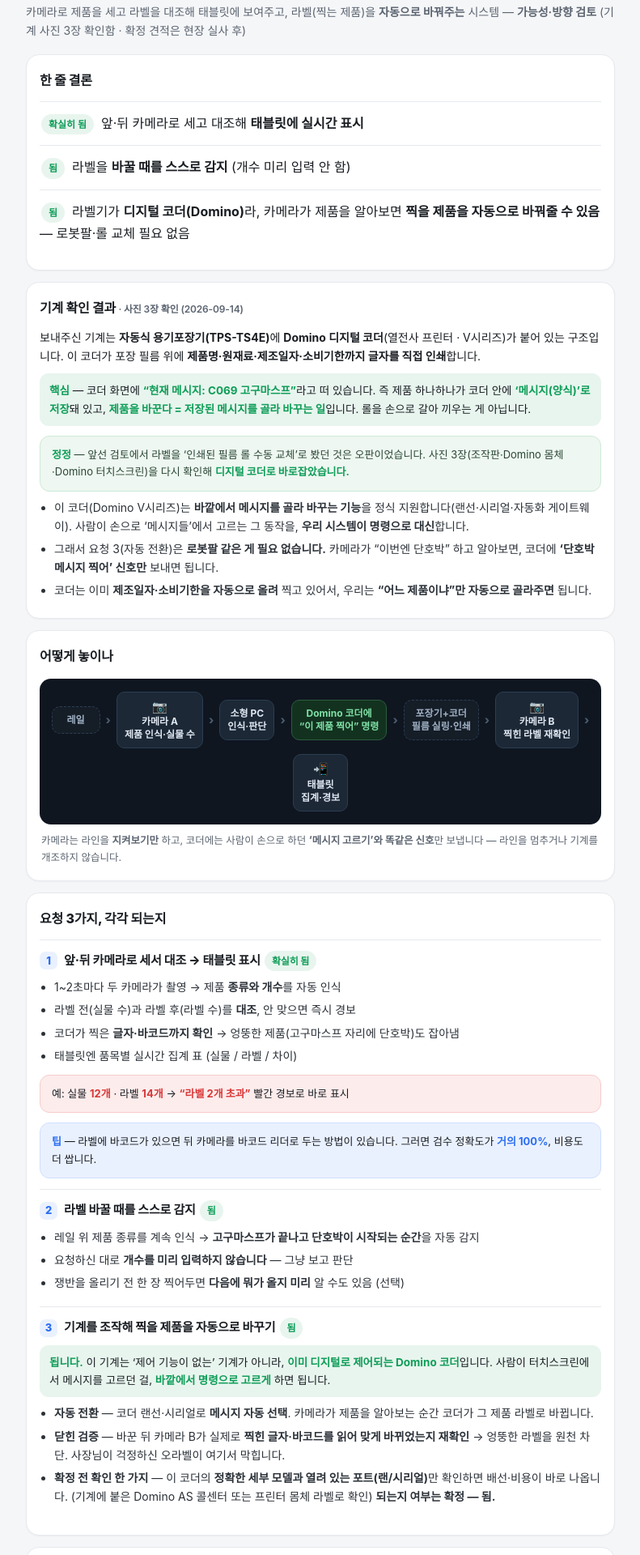
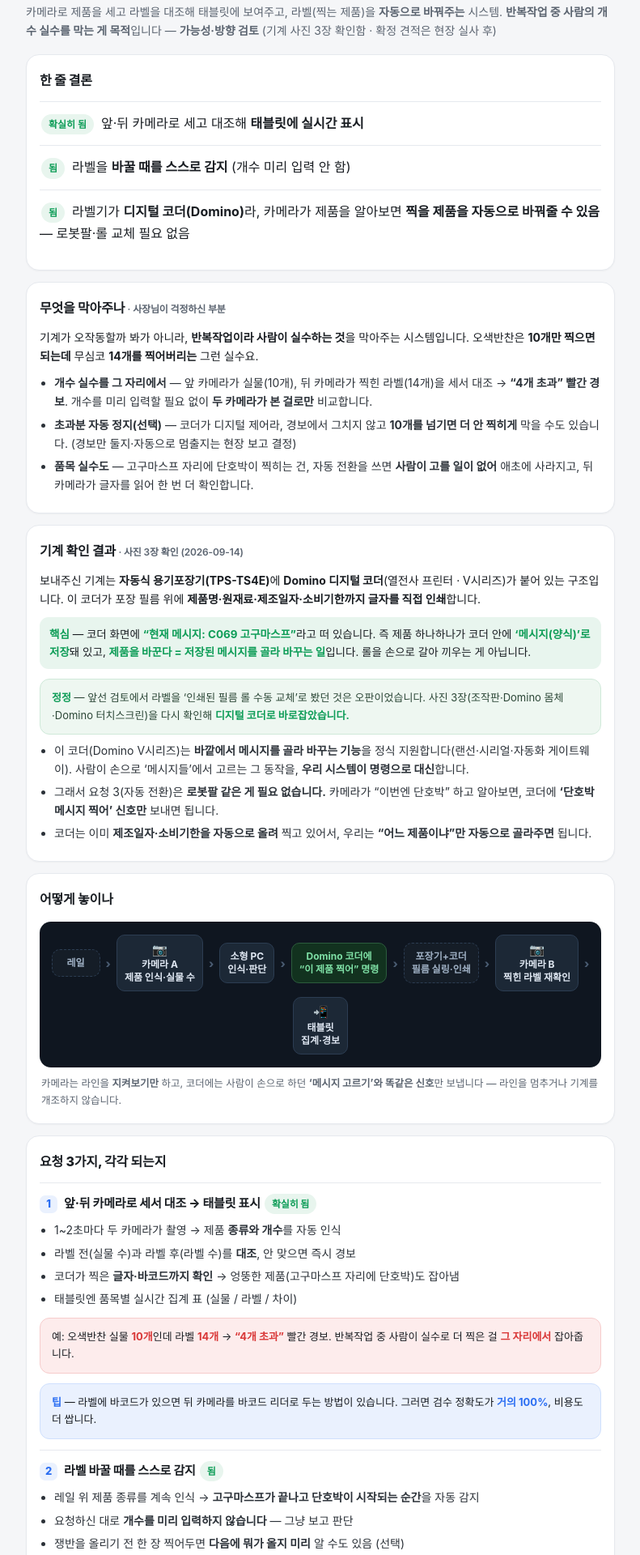
Before and after one commit to HONEST-FAMILY/factory-label-vision, a plain HTML site: page index.html in a window 1280 px wide. Shown: the part 65-1985 px from the top of the page at 81% size, without its empty margins (244-1035 px from the left). Drawn offline with Linux system fonts and the light colour scheme; a web font is replaced by a local one.

Commit message:
라벨 검수 검토 문서 정정 — 걱정 포인트를 '사람의 개수 실수 방지'로 바로잡음(10개 찍을 걸 14개 찍는 반복작업 실수 차단)

```diff
--- a/index.html
+++ b/index.html
@@ -64,13 +64,23 @@
 <body>
 <div class="wrap">
   <h1>공장 라벨 검수·자동 전환 시스템</h1>
-  <p class="lead">카메라로 제품을 세고 라벨을 대조해 태블릿에 보여주고, 라벨(찍는 제품)을 <b>자동으로 바꿔주는</b> 시스템 — <b>가능성·방향 검토</b> (기계 사진 3장 확인함 · 확정 견적은 현장 실사 후)</p>
+  <p class="lead">카메라로 제품을 세고 라벨을 대조해 태블릿에 보여주고, 라벨(찍는 제품)을 <b>자동으로 바꿔주는</b> 시스템. <b>반복작업 중 사람의 개수 실수를 막는 게 목적</b>입니다 — <b>가능성·방향 검토</b> (기계 사진 3장 확인함 · 확정 견적은 현장 실사 후)</p>
 
   <div class="card">
     <h2>한 줄 결론</h2>
     <div class="item"><span class="badge b-go">확실히 됨</span> &nbsp;앞·뒤 카메라로 세고 대조해 <b>태블릿에 실시간 표시</b></div>
     <div class="item"><span class="badge b-go">됨</span> &nbsp;라벨을 <b>바꿀 때를 스스로 감지</b> (개수 미리 입력 안 함)</div>
     <div class="item"><span class="badge b-go">됨</span> &nbsp;라벨기가 <b>디지털 코더(Domino)</b>라, 카메라가 제품을 알아보면 <b>찍을 제품을 자동으로 바꿔줄 수 있음</b> — 로봇팔·롤 교체 필요 없음</div>
+  </div>
+
+  <div class="card">
+    <h2>무엇을 막아주나 <span style="font-weight:600;font-size:12px;color:var(--sub)">· 사장님이 걱정하신 부분</span></h2>
+    <p style="font-size:14px;margin:0 0 10px">기계가 오작동할까 봐가 아니라, <b>반복작업이라 사람이 실수하는 것</b>을 막아주는 시스템입니다. 오색반찬은 <b>10개만 찍으면 되는데</b> 무심코 <b>14개를 찍어버리는</b> 그런 실수요.</p>
+    <ul>
+      <li><b>개수 실수를 그 자리에서</b> — 앞 카메라가 실물(10개), 뒤 카메라가 찍힌 라벨(14개)을 세서 대조 → <b>“4개 초과” 빨간 경보</b>. 개수를 미리 입력할 필요 없이 <b>두 카메라가 본 걸로만</b> 비교합니다.</li>
+      <li><b>초과분 자동 정지(선택)</b> — 코더가 디지털 제어라, 경보에서 그치지 않고 <b>10개를 넘기면 더 안 찍히게</b> 막을 수도 있습니다. (경보만 둘지·자동으로 멈출지는 현장 보고 결정)</li>
+      <li><b>품목 실수도</b> — 고구마스프 자리에 단호박이 찍히는 건, 자동 전환을 쓰면 <b>사람이 고를 일이 없어</b> 애초에 사라지고, 뒤 카메라가 글자를 읽어 한 번 더 확인합니다.</li>
+    </ul>
   </div>
 
   <div class="card">
@@ -116,7 +126,7 @@
         <li>코더가 찍은 <b>글자·바코드까지 확인</b> → 엉뚱한 제품(고구마스프 자리에 단호박)도 잡아냄</li>
         <li>태블릿엔 품목별 실시간 집계 표 (실물 / 라벨 / 차이)</li>
       </ul>
-      <div class="ex">예: 실물 <b>12개</b> · 라벨 <b>14개</b> → <b>“라벨 2개 초과”</b> 빨간 경보로 바로 표시</div>
+      <div class="ex">예: 오색반찬 실물 <b>10개</b>인데 라벨 <b>14개</b> → <b>“4개 초과”</b> 빨간 경보. 반복작업 중 사람이 실수로 더 찍은 걸 <b>그 자리에서</b> 잡아줍니다.</div>
       <div class="tip"><b>팁</b> — 라벨에 바코드가 있으면 뒤 카메라를 바코드 리더로 두는 방법이 있습니다. 그러면 검수 정확도가 <b>거의 100%</b>, 비용도 더 쌉니다.</div>
     </div>
 
@@ -133,8 +143,9 @@
       <p class="q"><span class="qnum">3</span>기계를 조작해 찍을 제품을 자동으로 바꾸기 <span class="badge b-go">됨</span></p>
       <div class="sub-go"><b>됩니다.</b> 이 기계는 ‘제어 기능이 없는’ 기계가 아니라, <b>이미 디지털로 제어되는 Domino 코더</b>입니다. 사람이 터치스크린에서 메시지를 고르던 걸, <b>바깥에서 명령으로 고르게</b> 하면 됩니다.</div>
       <ul>
-        <li><b>자동 전환</b> — 코더 랜선·시리얼로 <b>메시지 자동 선택</b>. 카메라가 제품을 알아보는 순간 코더가 그 제품 라벨로 바뀝니다.</li>
-        <li><b>닫힌 검증</b> — 바꾼 뒤 카메라 B가 실제로 <b>찍힌 글자·바코드를 읽어 맞게 바뀌었는지 재확인</b> → 엉뚱한 라벨을 원천 차단. 사장님이 걱정하신 오라벨이 여기서 막힙니다.</li>
+        <li><b>자동 전환</b> — 코더 랜선·시리얼로 <b>메시지 자동 선택</b>. 카메라가 제품을 알아보는 순간 코더가 그 제품 라벨로 바뀝니다. 사람이 고를 일이 없어 <b>품목을 잘못 고르는 실수부터 사라집니다.</b></li>
+        <li><b>사람 개수 실수 차단 (핵심)</b> — 걱정하신 건 기계 오작동이 아니라 <b>반복작업 중 사람 실수</b>죠(10개 찍을 걸 14개). 앞·뒤 카메라가 실물 수와 찍힌 수를 대조해 <b>초과되는 순간 경보</b>하고, 코더가 디지털 제어라 원하면 <b>초과분은 아예 안 찍히게</b> 막을 수도 있습니다.</li>
+        <li><b>품목 재확인</b> — 바꾼 뒤 카메라 B가 찍힌 글자·바코드를 읽어 <b>맞게 바뀌었는지</b> 한 번 더 확인 → 고구마스프 자리에 단호박이 찍히는 것도 차단.</li>
         <li><b>확정 전 확인 한 가지</b> — 이 코더의 <b>정확한 세부 모델과 열려 있는 포트(랜/시리얼)</b>만 확인하면 배선·비용이 바로 나옵니다. (기계에 붙은 Domino AS 콜센터 또는 프린터 몸체 라벨로 확인) <b>되는지 여부는 확정 — 됨.</b></li>
       </ul>
     </div>
```
